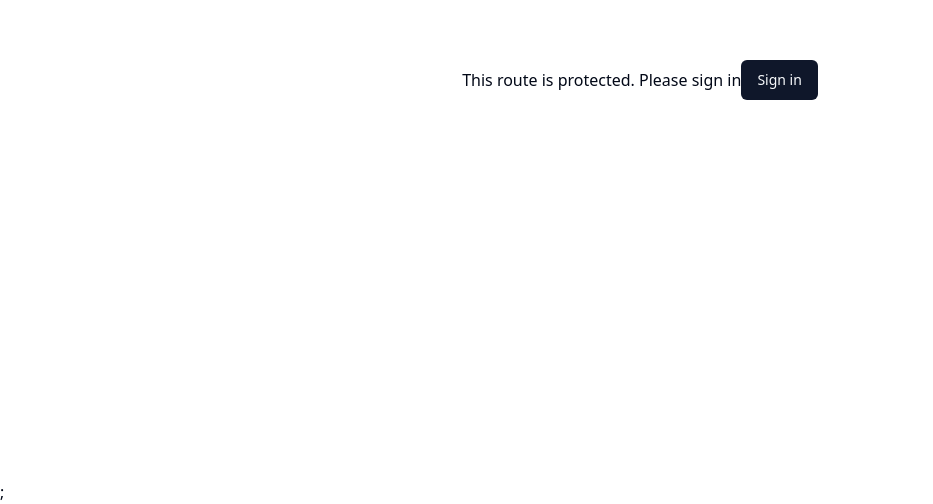
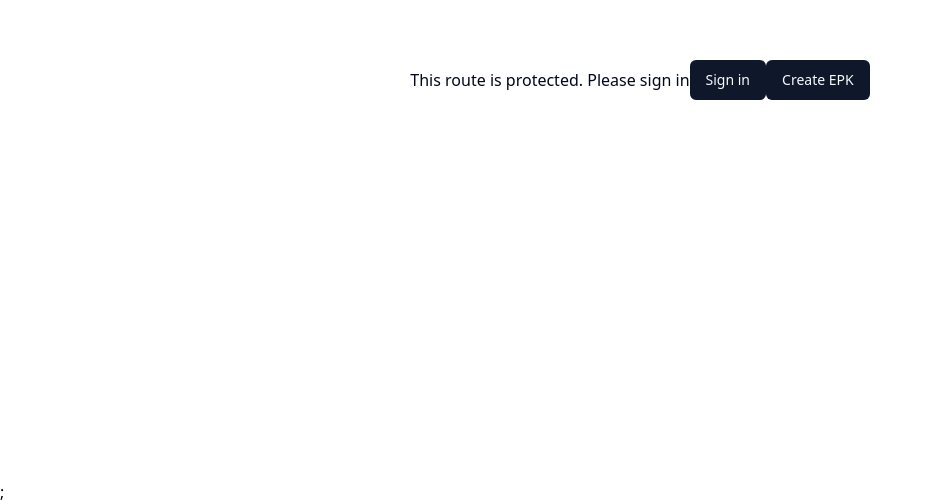
Before and after one commit to Jsmithseo/headlessSTLR, a Next.js app: page /profile/1 in a window 1280 px wide. Shown: the part 320-824 px from the top of the page, without its empty margins (0-933 px from the left). Built offline with nearby package versions, Linux system fonts and the light colour scheme; no server answers.

Commit message:
create epk begin

```diff
--- a/pages/profile/[id]/index.tsx
+++ b/pages/profile/[id]/index.tsx
@@ -46,6 +46,7 @@ function ProtectedRoute() {
           >
             Sign in
           </Button>
+          <Button>Create EPK</Button>
         </div>
       )}
     </>
```
